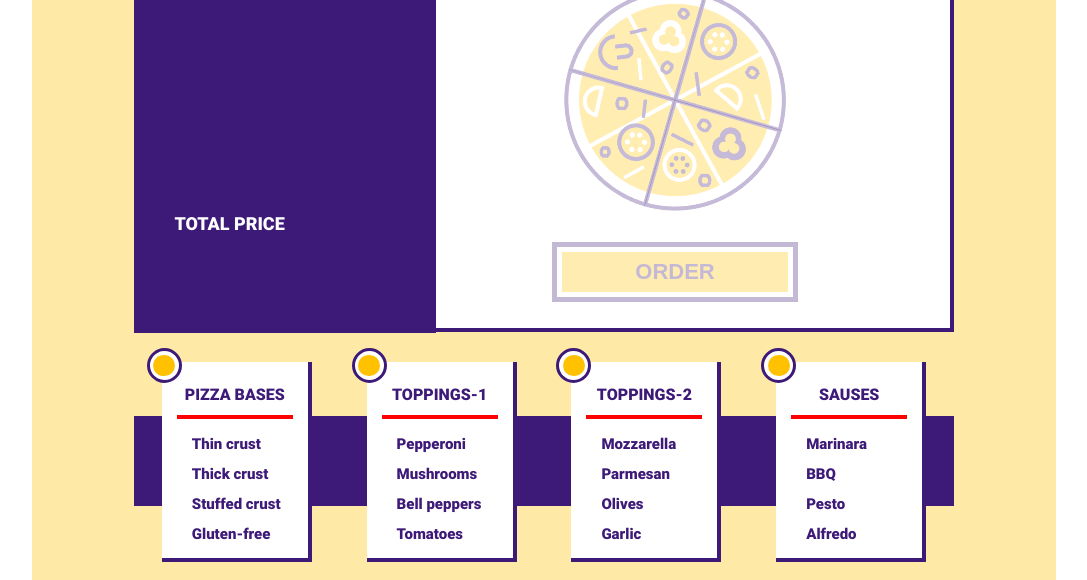
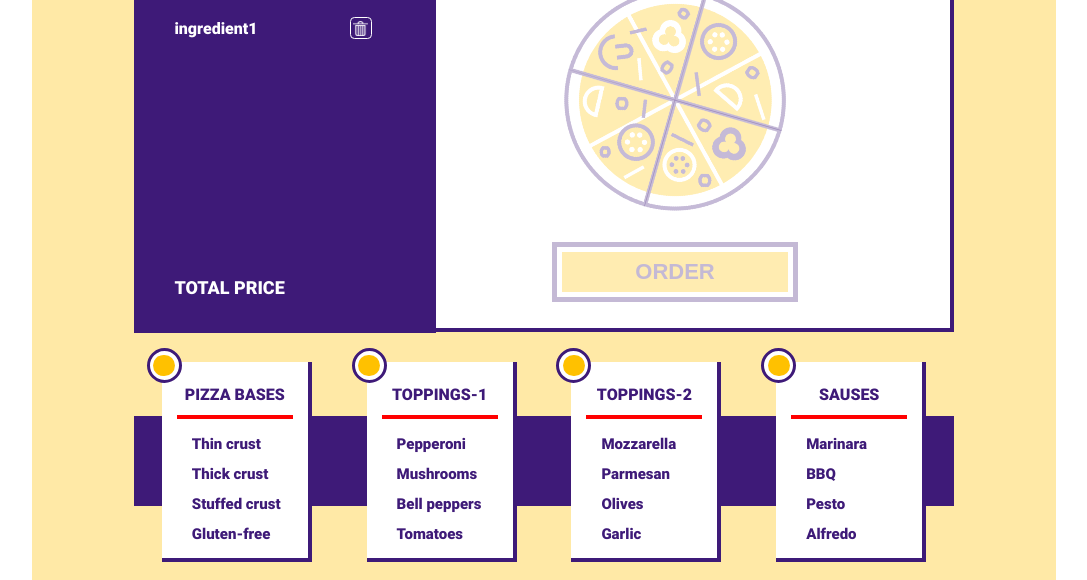
Before and after one commit to YuRaOstapuk/projectPizeeria, a website built with webpack: page src/index.html in a window 1280 px wide. Shown: the part 220-800 px from the top of the page, without its empty margins (96-1183 px from the left). Built offline with nearby package versions, Linux system fonts and the light colour scheme.

Commit message:
implemented remove button into order list

```diff
--- a/src/index.html
+++ b/src/index.html
@@ -25,8 +25,10 @@
 
                     <ul id="orderedItemsList">
                         <li class="orderedItems">
-                            <span class="orderedItemName"></span>
-                            <i class="icon"></i>
+                            <span class="orderedItemName">ingredient1</span>
+                            <button id="removeButton">
+                                <img id="removeButtonImg" alt="">
+                            </button>
                         </li>
                         <li class="orderedItems"></li>
                         <li class="orderedItems"></li>
--- a/src/index.js
+++ b/src/index.js
@@ -4,7 +4,7 @@ import image1  from "./assets/pizzaTopLeft.png";
 import image2 from "./assets/pizzaTopRight.png";
 import image3 from "./assets/pizzaBottomLeft.png";
 import image4 from "./assets/pizzaBottomRight.png";
-// import icon from "./assets/icons8-trash-16.png";
+import icon from "./assets/icon.png";
 import addClassById from "./modules/addClassById";
 import addClassByClassName from "./modules/addClassByClassName.js";
 import fontBlack from "./assets/fonts/Roboto-Black.ttf";
@@ -40,6 +40,8 @@ addClassById("buttonText", styles.buttonText);
 addClassById("orderListWrapper", styles.orderListWrapper);
 addClassById("orderAreaBg", styles.orderAreaBg);
 addClassById("modal", styles.modal);
+addClassById("removeButton", styles.removeButton);
+addClassById("removeButtonImg", styles.removeButtonImg);
 
 addClassByClassName("orderedItems", styles.orderedItems);
 addClassByClassName("ingredientsTitles", styles.ingredientsTitles);
@@ -50,8 +52,7 @@ addClassByClassName("ingredientsBlock", styles.ingredientsBlock);
 addClassByClassName("indicators", styles.indicators);
 addClassByClassName("indicatorBg", styles.indicatorBg);
 addClassByClassName("orderedItemName", styles.orderedItemtName);
-addClassByClassName("removeButton", styles.removeButton);
-addClassByClassName("icon", styles.icon);
+// addClassByClassName("icon", styles.icon);
 
 
 imageBlock1.style.backgroundImage = image1;
@@ -68,6 +69,10 @@ imageBlock4.setAttribute('style', `background-image: url(${image4})`);
 
 logo.setAttribute('src', logoImage);
 
+// removeButton.style.backgroundImage = icon;
+// removeButton.setAttribute('style', `background-image: url(${icon})`);
+removeButtonImg.src = icon;
+
 // icon.setAttribute('src', iconTrash);
 
 // Вызов функции для добавления обработчиков событий
--- a/src/styles/orderArea.module.scss
+++ b/src/styles/orderArea.module.scss
@@ -4,7 +4,7 @@
   display: flex;
   flex-direction: column;
   padding: 20px 40px;
-  gap: 25px;
+  gap: 20px;
 }
 .orderAreaBg {
   background-color: $blue;
@@ -16,6 +16,7 @@
 }
 .orderArea {
   width: 39%;
+  position: relative;
   z-index: 3;
 }
 .logo {
@@ -33,42 +34,45 @@
   flex-direction: column;
   justify-content: flex-start;
   width: 100%;
-  height: 185px;
   list-style-type: none;
   align-items: flex-start;
 }
 .orderedItems {
+  width: 100%;
   font-size: 16px;
   font-weight: 500;
   color: $white;
   list-style-type: none;
   display: flex;
   justify-content: space-between;
-  // align-items: center;
+  align-items: center;
 }
-// .orderedItemName{
-//   font-size: 16px;
-//   font-weight: 500;
-//   color: $white;
-// }
-// .removeButton{
-//   height: 10px;
-//   width: 10px;
-//   font-display: flex;
-//   justify-content: center;
-//   padding: 3px;
-// }
-// .icon{
-//   width: 16px;
-//   height: 16px;
-//   border: 1px solid $white;
-//   border-radius: 20%;
-// }
+.orderedItemName{
+  font-size: 16px;
+  font-weight: 500;
+  // color: $white;
+}
+.removeButton{
+  width: 22px;
+  height: 22px;
+  border: 1px solid $white;
+  border-radius: 20%;
+  background-color: transparent;
+  display: flex;
+  justify-content: center;
+  align-items: center;
+}
+.removeButtonImg{
+  width: 15px;
+  aspect-ratio: 1;
+}
 .orderPrice {
   width: 100%;
   display: flex;
   justify-content: space-between;
   align-items: center;
+  position: absolute;
+  bottom: 30px;
 }
 .priceText {
   font-size: 18px;
```
Also changed, not shown: src/assets/icon.png (added).
